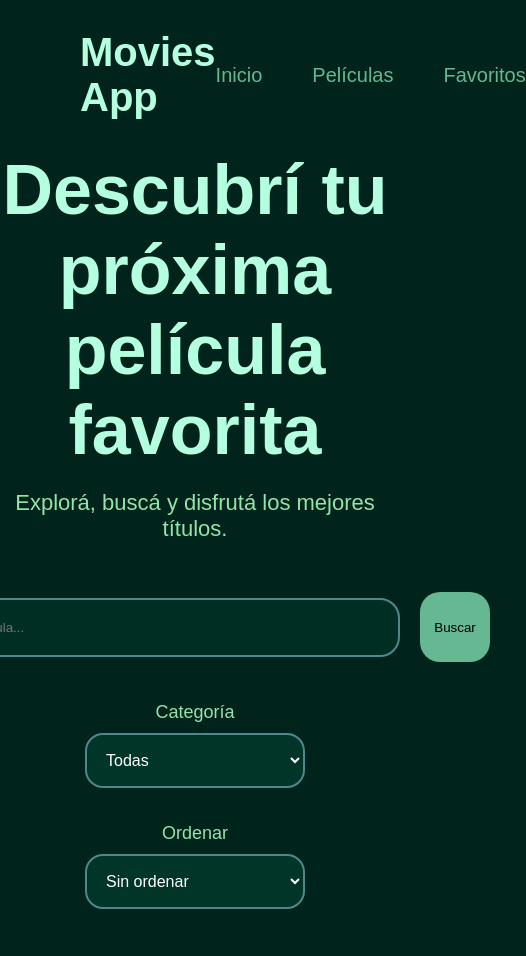
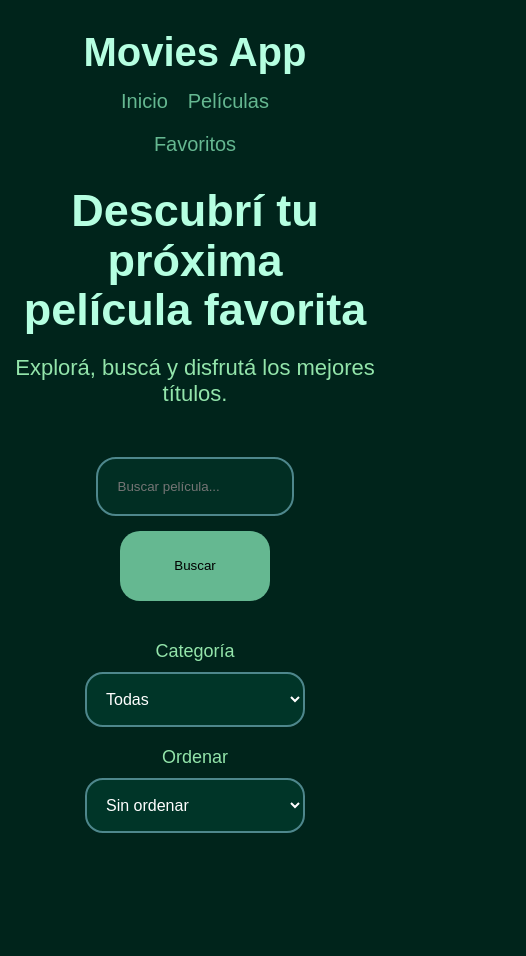
Before and after one commit to Arianar16/Peliculas-app, a website built with Vite: page index.html in a window 390 px wide. Shown: the whole page, 526 px wide, since content can reach past the window. Built offline with nearby package versions, Linux system fonts and the light colour scheme; no server answers.

Commit message:
Agrego responsive para celulares

```diff
--- a/src/css/style.css
+++ b/src/css/style.css
@@ -253,3 +253,57 @@ ul li a:hover::after{
     color:#B5FFE1;
     margin:60px 0;
 }
+
+@media (max-width: 768px){
+
+    nav{
+        flex-direction: column;
+        gap: 15px;
+    }
+
+    nav ul{
+        gap: 20px;
+        flex-wrap: wrap;
+        justify-content: center;
+    }
+
+    .hero h1{
+        font-size: clamp(45px, 8vw, 100px);
+        line-height: 1.1;
+    }
+
+    .hero p{
+        font-size: 22px;
+        padding: 0 15px;
+    }
+
+    .busqueda{
+        flex-direction: column;
+        align-items: center;
+        gap: 15px;
+    }
+
+    .busqueda input{
+        width: 90%;
+    }
+
+    .busqueda button{
+        width: 150px;
+    }
+
+    .filtros{
+        flex-direction: column;
+        align-items: center;
+        gap: 20px;
+    }
+
+    .peliculas{
+        grid-template-columns: 1fr;
+        padding: 20px;
+    }
+
+    .card{
+        max-width: 350px;
+        margin: auto;
+    }
+}
```
